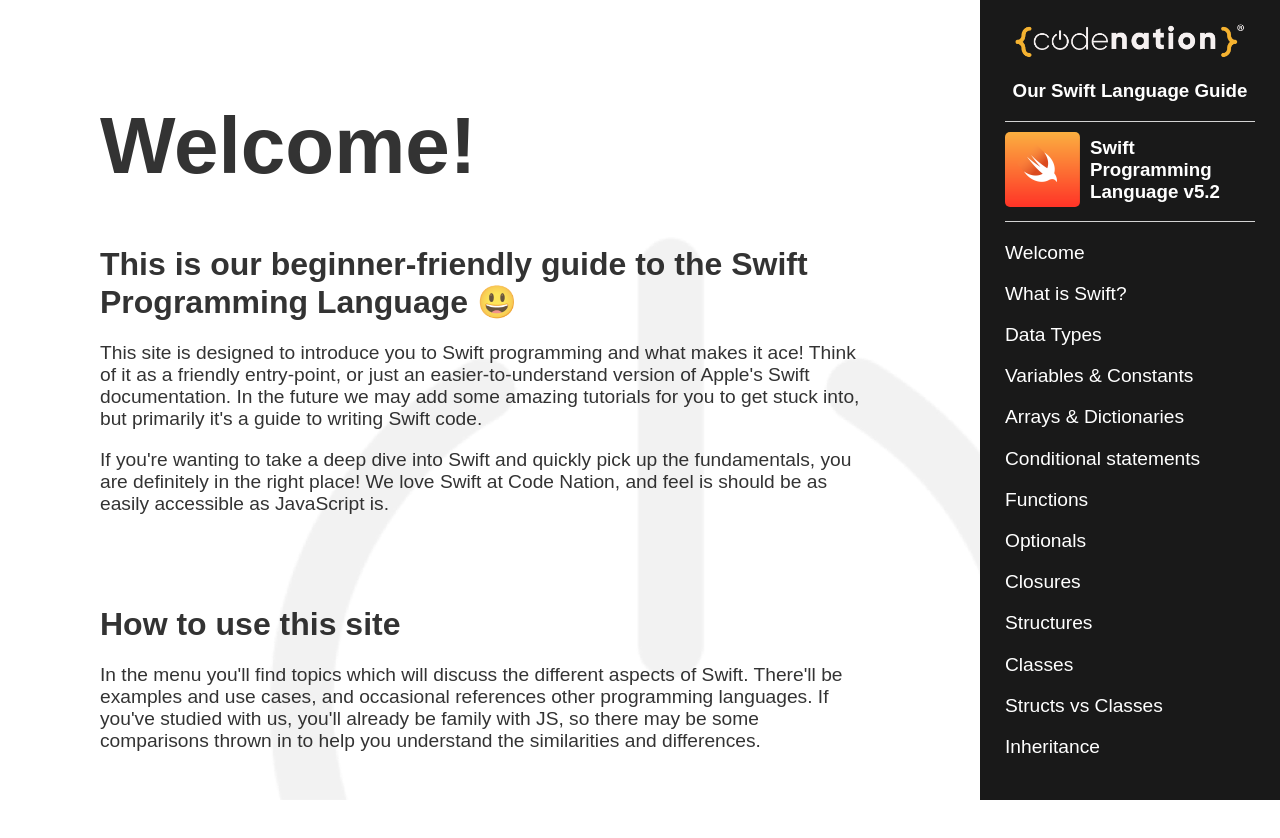
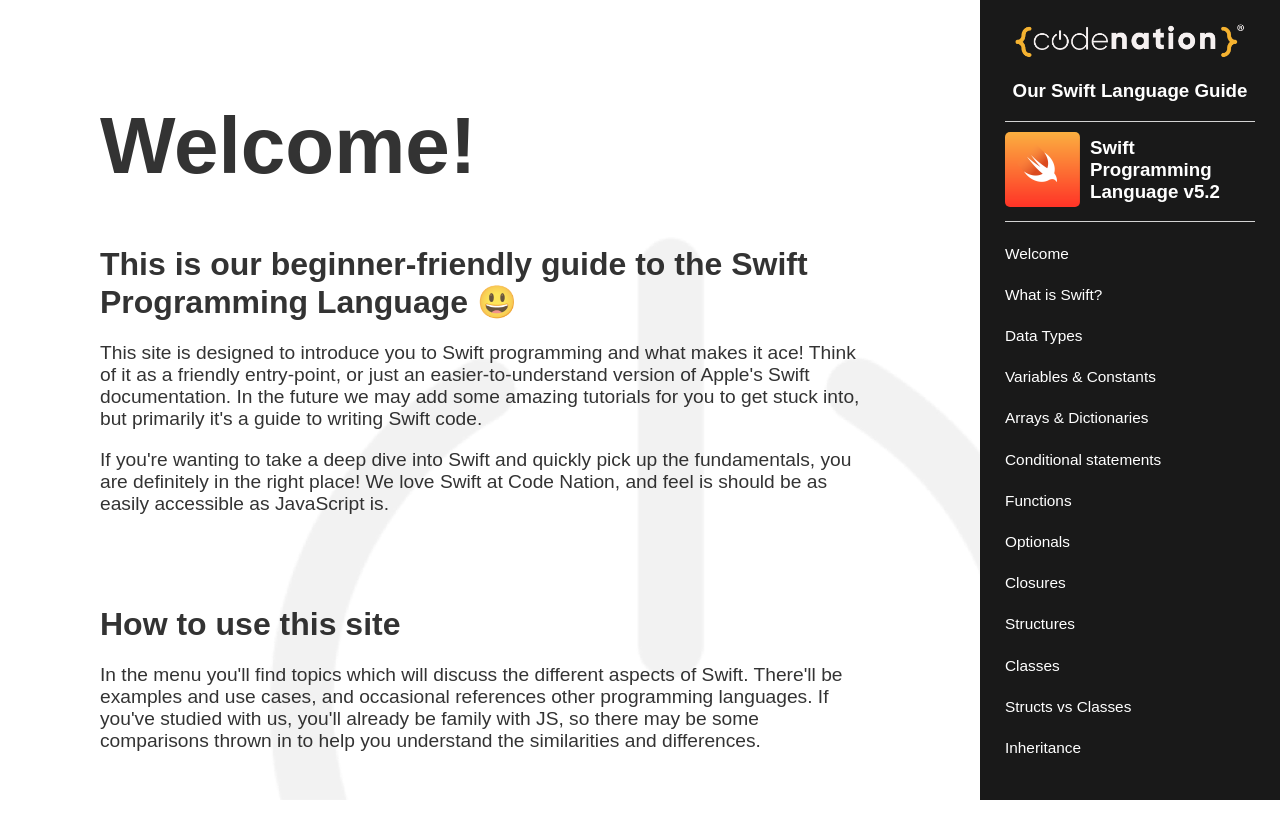
Before and after one commit to rockettown1/Swift_Language_Guide, a Gatsby site: page / in a window 1280 px wide. Shown: the top 838 px of the page. Built offline with nearby package versions, Linux system fonts and the light colour scheme; Gatsby itself is replaced by a stand-in of ours; some packages are replaced by stand-ins of ours.

Commit message:
styling change

```diff
--- a/src/components/layout.js
+++ b/src/components/layout.js
@@ -114,6 +114,7 @@ const Info = styled.h3`
 
 const GLink = styled(Link)`
   color: white;
+  font-size: 80%;
   text-decoration: none;
   &:hover {
     text-decoration: underline;
```
